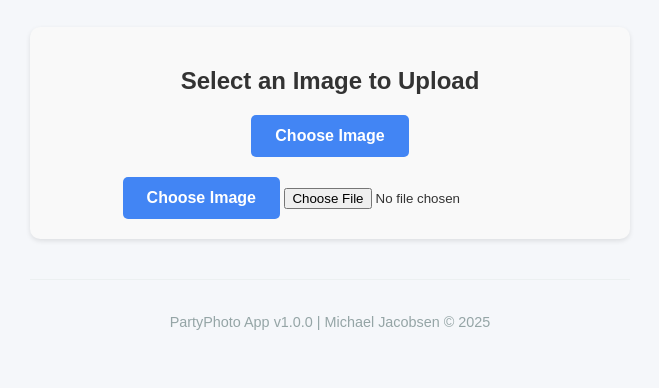
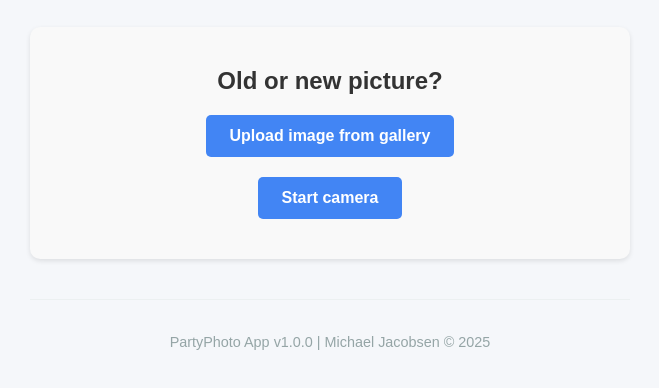
Before and after one commit to jacksondk/PartyPhoto, a plain HTML site: page www/index.html in a window 1280 px wide. Shown: the part 142-530 px from the top of the page, without its empty margins (310-969 px from the left). Drawn offline with Linux system fonts and the light colour scheme.

Commit message:
Fix main page layout to have (only) nice buttions

```diff
--- a/www/index.html
+++ b/www/index.html
@@ -14,18 +14,18 @@
     <p class="app-description">Share your party photos with everyone at the event!</p>
 
     <div class="upload-container">
-      <h2>Select an Image to Upload</h2>
+      <h2>Old or new picture?</h2>
       <div class="button-container">
-        <label for="image-upload" class="upload-button">Choose Image</label>
+        <label for="image-upload" class="upload-button">Upload image from gallery</label>
         <input type="file" id="image-upload" accept="image/*" hidden>
       </div>
-      <div class="camera">
-        <label for="image-upload" class="upload-button">Choose Image</label>
-        <input type="file" id="image-live" accept="image/*" capture="camera">
+      <div class="button-container">
+        <label for="image-live" class="upload-button">Start camera</label>
+        <input type="file" id="image-live" accept="image/*" capture="camera" hidden>
       </div>
       <div id="image-preview-container" class="hidden">
         <h3>Image Preview:</h3>
-        <img id="image-preview" src="" alt="Preview">
+        <img id="image-preview" src="" alt="Preview of image to be uploaded">
         <button id="upload-btn" class="action-button">Upload Image</button>
       </div>
     </div>
```
